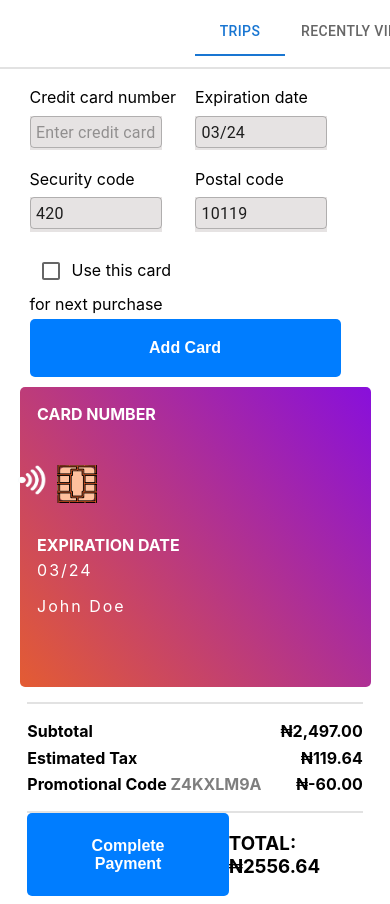
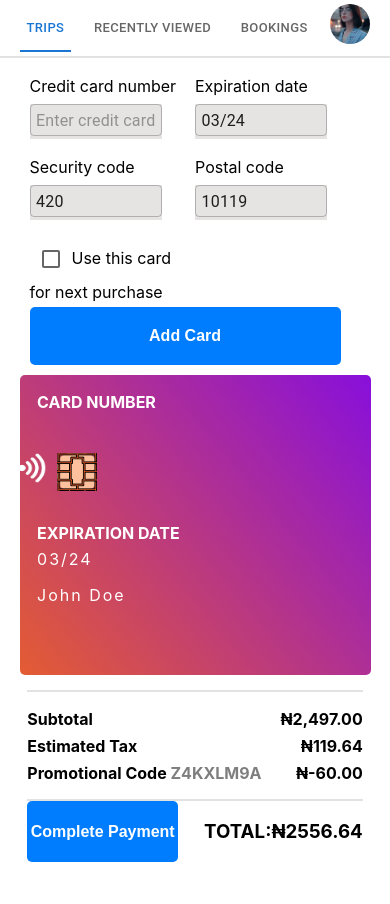
Before and after one commit to DevSanBee/paymentDetail, a React (Create React App) app: page / in a window 390 px wide. After the commit the page ends 870 px from the top, so only its background shows below. Built offline with nearby package versions, Linux system fonts and the light colour scheme.

Commit message:
Modified the navigation bar to be responsive

```diff
--- a/src/components/Nav/Nav.css
+++ b/src/components/Nav/Nav.css
@@ -2,3 +2,18 @@
     display: flex;
     justify-content: space-evenly;
 }
+@media screen and (max-width: 600px) {
+    .navBar{
+        padding: 1% !important;
+    }
+    .css-1h9z7r5-MuiButtonBase-root-MuiTab-root {
+        font-family: "Roboto","Helvetica","Arial",sans-serif;
+        font-weight: 500;
+        font-size: 13px !important;
+        max-width: 360px;
+        min-width: 10px !important;
+        min-height: 48px;
+        padding: 5px 7px !important;
+
+    }
+}
--- a/src/components/Nav/Nav.jsx
+++ b/src/components/Nav/Nav.jsx
@@ -25,8 +25,8 @@ export default function NavTabs() {
   };
 
   return (
-    <Box style={{ width: '100%', paddingLeft:'50%', paddingTop:'2%', paddingBottom:'3%', borderBottom:'2px solid rgba(110, 110, 110,.2)' }}>
-      <Tabs value={value} style={{width:'inherit', display:'flex', alignItems:'center', justifyContent:'space-between '}} onChange={handleChange}  className='navBar' aria-label="nav tabs example">
+    <Box style={{ width: '100%', paddingLeft:'50%', paddingTop:'2%', paddingBottom:'3%', borderBottom:'2px solid rgba(110, 110, 110,.2)' }} className='navBar' >
+      <Tabs value={value} style={{width:'inherit', display:'flex', alignItems:'center', justifyContent:'space-between '}} onChange={handleChange}   aria-label="nav tabs example" className='navList'>
         <LinkTab label="Trips" href="/drafts" />
         <LinkTab label="Recently Viewed" href="/trash" />
         <LinkTab label="Bookings" href="/spam" />
--- a/src/components/Total/Total.jsx
+++ b/src/components/Total/Total.jsx
@@ -23,7 +23,7 @@ const Total = () => {
             </div>
         </div>
         <div className="total">
-            <Button padding="10px 40px">Complete Payment</Button>
+            <Button padding="10px 1%">Complete Payment</Button>
             <b>
                 <h3>TOTAL:₦2556.64</h3>
             </b>
```
